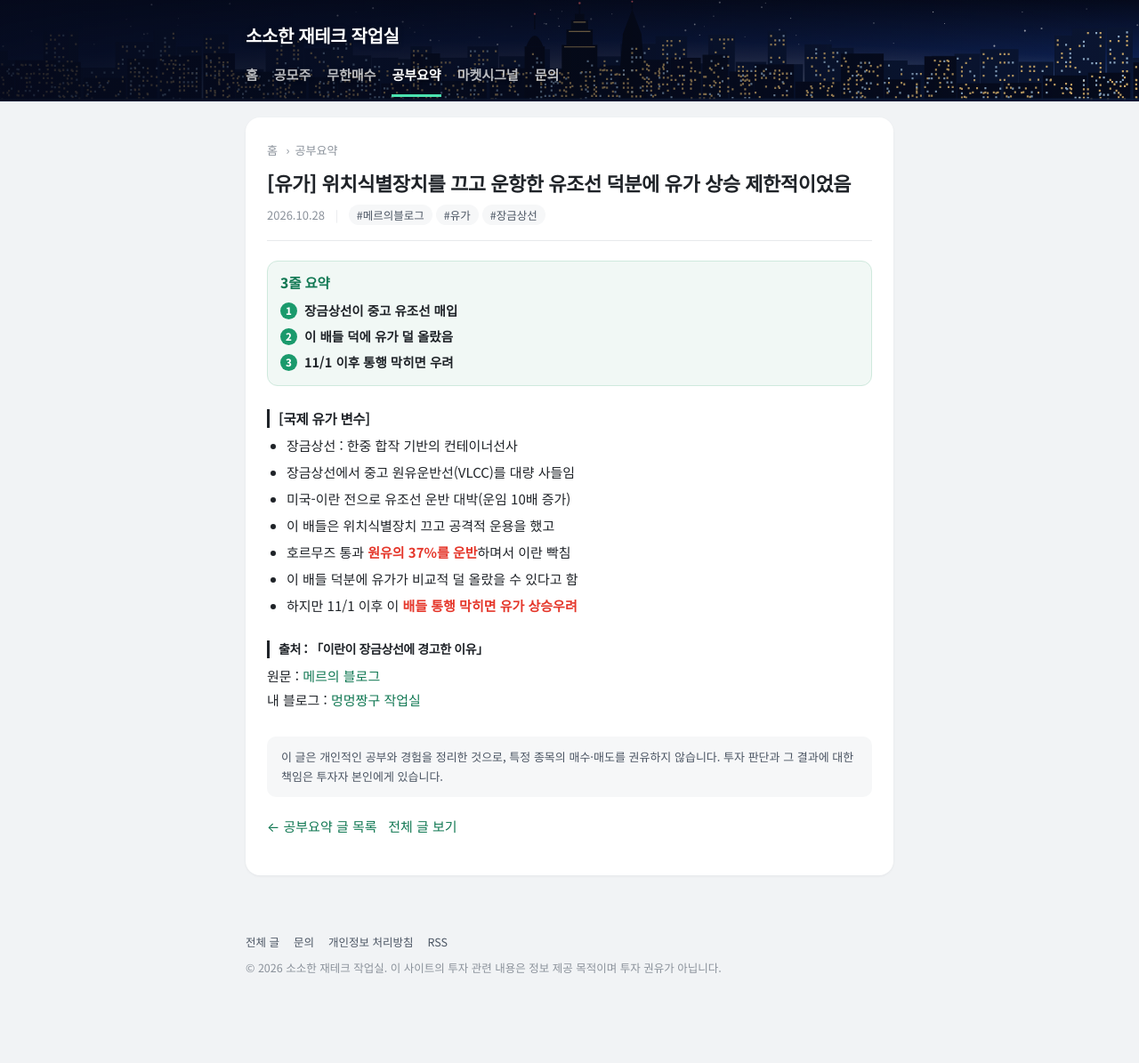
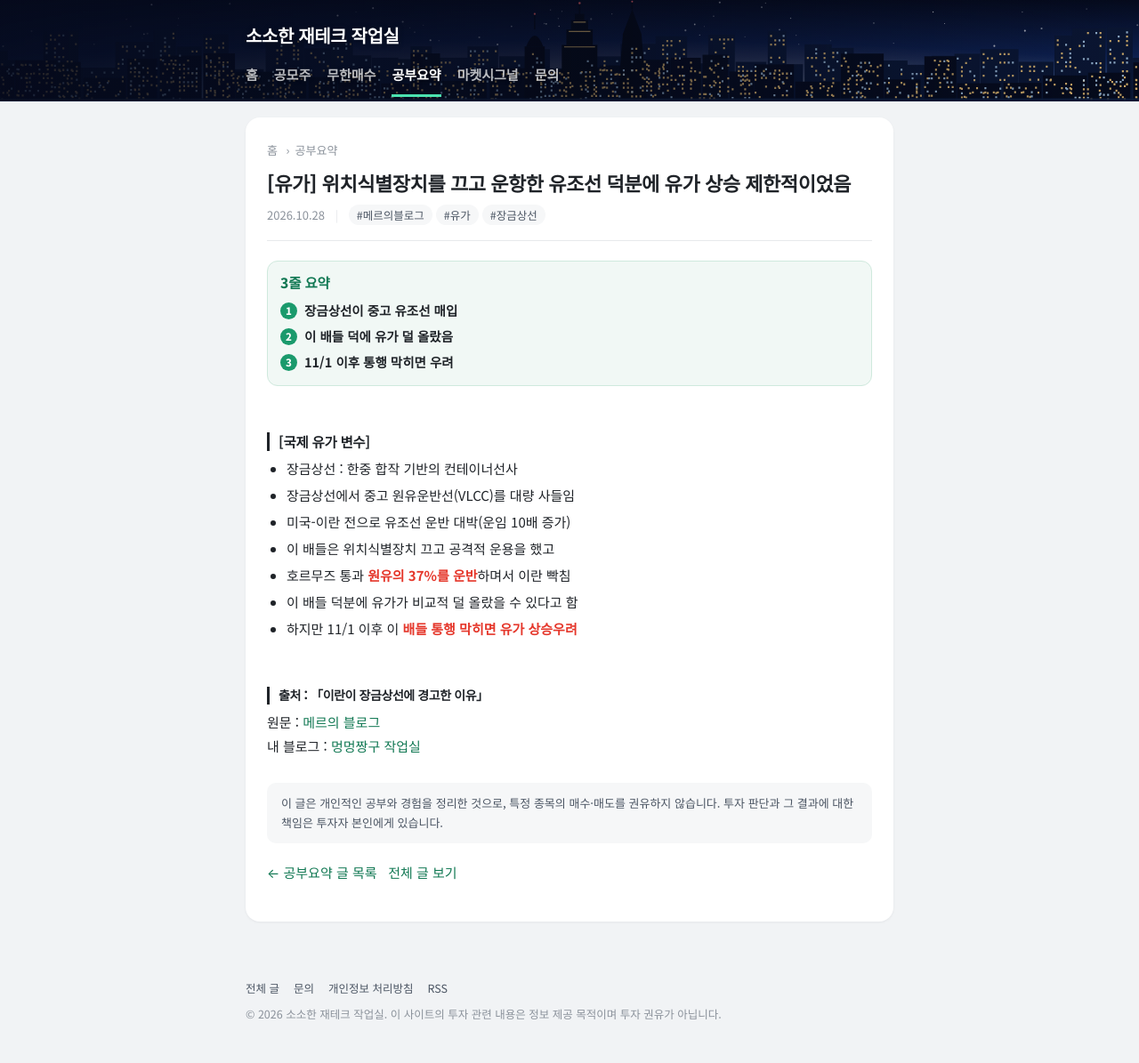
Before and after one commit to mzmzkgu/mzmzkgu.github.io, a Jekyll site: the page built from _posts/2026-10-28-study-oil-price-tankers.md, in a window 1280 px wide. Shown: the whole page at 89% size. Built offline with Jekyll 4.4.1, drawn with Linux system fonts in a browser that asks for light colours; before the commit the page ends 1143 px from its top, so only the background shows below that.

Commit message:
글 안 소제목 위 간격을 한 줄 정도 넓혀 가독성 향상 (#47)
* 공부요약: [구글][앤트로픽] TPU와 투자금으로 서로 구속되어 있는 관계

Co-Authored-By: Claude Sonnet 5.5 <noreply@anthropic.com>
Claude-Session: https://claude.ai/code/session_01SVV9A4J9xPrLDvvSjQYcBt

* 글 안 소제목(h3) 위 간격을 한 줄 정도 넓혀 가독성 향상

Co-Authored-By: Claude Sonnet 5.5 <noreply@anthropic.com>
Claude-Session: https://claude.ai/code/session_01SVV9A4J9xPrLDvvSjQYcBt

---------

Co-authored-by: Claude <noreply@anthropic.com>

```diff
--- a/assets/style.css
+++ b/assets/style.css
@@ -126,7 +126,7 @@ article h1 { font-size: 22px; line-height: 1.5; margin-bottom: 8px; }
   width: fit-content; max-width: 100%; background: var(--mark); padding: 1px 8px;
   border-radius: 4px; margin: 38px 0 14px; font-size: 17px;
 }
-.post-body h3 { margin: 26px 0 6px; padding-left: 10px; border-left: 3px solid var(--text); line-height: 1.4; }
+.post-body h3 { margin: 52px 0 6px; padding-left: 10px; border-left: 3px solid var(--text); line-height: 1.4; }
 .post-body img { display: block; max-width: 100%; height: auto; margin: 16px auto; border-radius: 8px; border: 1px solid var(--line); }
 .post-body img.narrow { max-width: min(340px, 100%); }
 .post-body img.mid { max-width: min(560px, 100%); }
```
